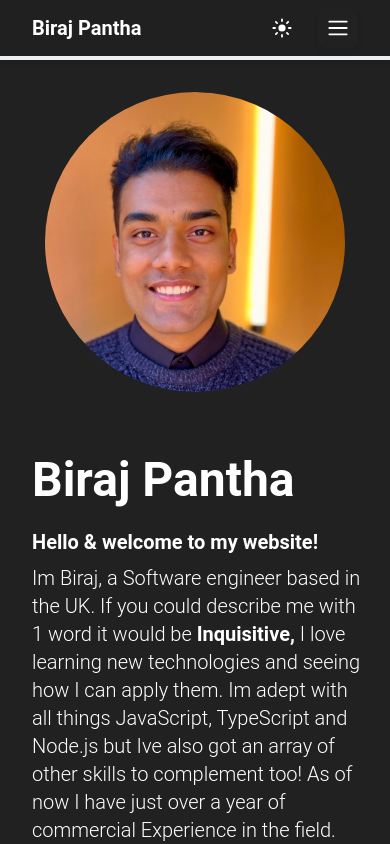
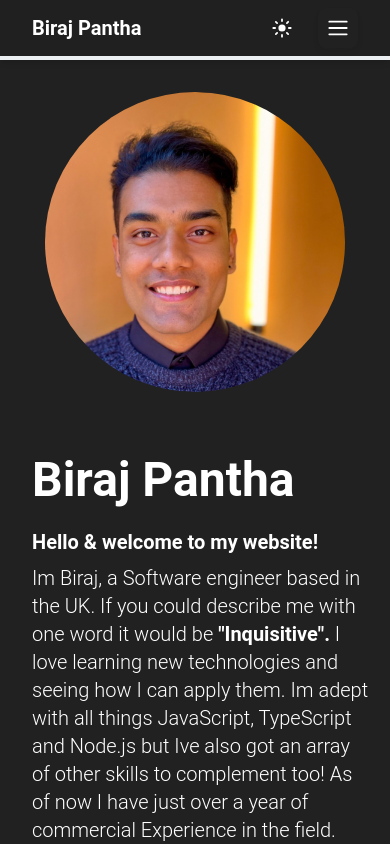
Before and after one commit to bp289/personal-website, a Next.js app: page / in a window 390 px wide. Shown: the top 844 px of the page. Built offline with nearby package versions, Linux system fonts and the light colour scheme.

Commit message:
css updated

```diff
--- /dev/null
+++ b/src/app/clientLayout.js
@@ -0,0 +1,42 @@
+"use client";
+import Navbar from "../components/NavBar";
+import "./globals.css";
+
+import { ThemeProvider } from "@material-tailwind/react";
+import { useEffect, useState } from "react";
+import { lightTheme, darkTheme } from "@/utils/themes";
+
+export default function ClientLayout({ children }) {
+  const [darkMode, setDarkMode] = useState(true);
+
+  const handleTheme = () => {
+    localStorage.setItem("darkMode", !darkMode);
+    setDarkMode(!darkMode);
+  };
+
+  const backGround = darkMode ? "bg-gray-900" : "bg-indigo-50";
+
+  const text = darkMode ? "text-orange-900" : "text-gray-900";
+
+  useEffect(() => {
+    const darkModeInStorage = localStorage.getItem("darkMode");
+    if (darkModeInStorage) {
+      setDarkMode(darkModeInStorage === "true" ? true : false);
+    }
+  }, []);
+
+  return (
+    <html className="h-full overflow-scroll" lang="en">
+      <body className={`${backGround} h-full w-full [&>*]:${text} `}>
+        <ThemeProvider value={darkMode ? darkTheme : lightTheme}>
+          <Navbar
+            darkMode={darkMode}
+            backGround={backGround}
+            onToggleTheme={handleTheme}
+          />
+          {children}
+        </ThemeProvider>
+      </body>
+    </html>
+  );
+}
--- a/src/app/layout.js
+++ b/src/app/layout.js
@@ -1,42 +1,9 @@
-"use client";
-import Navbar from "../components/NavBar";
-import "./globals.css";
+import ClientLayout from "./clientLayout";
 
-import { ThemeProvider } from "@material-tailwind/react";
-import { useEffect, useState } from "react";
-import { lightTheme, darkTheme } from "@/utils/themes";
+export const metadata = {
+  title: "Biraj Pantha",
+};
 
 export default function RootLayout({ children }) {
-  const [darkMode, setDarkMode] = useState(true);
-
-  const handleTheme = () => {
-    localStorage.setItem("darkMode", !darkMode);
-    setDarkMode(!darkMode);
-  };
-
-  const backGround = darkMode ? "bg-gray-900" : "bg-indigo-50";
-
-  const text = darkMode ? "text-orange-900" : "text-gray-900";
-
-  useEffect(() => {
-    const darkModeInStorage = localStorage.getItem("darkMode");
-    if (darkModeInStorage) {
-      setDarkMode(darkModeInStorage === "true" ? true : false);
-    }
-  }, []);
-
-  return (
-    <html className="h-full overflow-scroll" lang="en">
-      <body className={`${backGround} h-full w-full [&>*]:${text} `}>
-        <ThemeProvider value={darkMode ? darkTheme : lightTheme}>
-          <Navbar
-            darkMode={darkMode}
-            backGround={backGround}
-            onToggleTheme={handleTheme}
-          />
-          {children}
-        </ThemeProvider>
-      </body>
-    </html>
-  );
+  return <ClientLayout>{children}</ClientLayout>;
 }
--- a/src/app/page.js
+++ b/src/app/page.js
@@ -10,6 +10,7 @@ import { Typography, Tooltip, useTheme } from "@material-tailwind/react";
 
 const linkedin = "https://www.linkedin.com/in/biraj-pantha/";
 const github = "https://github.com/bp289";
+
 export default function Home({ darkMode }) {
   const { name } = useTheme();
   return (
@@ -29,21 +30,25 @@ export default function Home({ darkMode }) {
         <div className="flex h-full flex-col items-start">
           <div className="flex flex-col lg:flex-row">
             <div className="flex gap-6 flex-col  md:items-start justify-center">
-              <Typography variant="h1" className=" text-5xl md:text-9xl  ml-8">
+              <Typography
+                variant="h1"
+                aria-label="mark"
+                className=" text-5xl md:text-9xl  ml-8"
+              >
                 Biraj Pantha
               </Typography>
               <Typography
                 variant="paragraph"
                 className="text-xl font-light ml-8 mr-5 mb-20"
               >
-                <mark className="text-inherit font-bold bg-transparent block mb-2">
+                <Typography className="font-bold text-xl bg-transparent block mb-2">
                   Hello & welcome to my website!
-                </mark>{" "}
+                </Typography>
                 Im Biraj, a Software engineer based in the UK. If you could
-                describe me with 1 word it would be{" "}
-                <mark className="text-inherit font-bold bg-transparent">
-                  {"Inquisitive"},
-                </mark>{" "}
+                describe me with one word it would be{" "}
+                <Typography className="text-xl inline font-bold bg-transparent">
+                  {'"Inquisitive"'}.
+                </Typography>{" "}
                 I love learning new technologies and seeing how I can apply
                 them. Im adept with all things JavaScript, TypeScript and
                 Node.js but Ive also got an array of other skills to complement
--- a/src/components/NavBar.js
+++ b/src/components/NavBar.js
@@ -62,12 +62,14 @@ export default function NavBar({ onToggleTheme, darkMode, backGround }) {
     >
       <div className=" max-w-screen-2xl mx-auto">
         <div className="flex items-center justify-between text-blue-gray-900">
-          <Typography
-            variant="h1"
-            className="mr-4 cursor-pointer py-1.5 text-xl lg:text-3xl font-bold"
-          >
-            <Link href="/">Biraj Pantha</Link>
-          </Typography>
+          <Link href="/">
+            <Typography
+              variant="h1"
+              className="mr-4 cursor-pointer py-1.5 text-xl lg:text-3xl font-bold"
+            >
+              Biraj Pantha
+            </Typography>
+          </Link>
           <div className="flex items-center gap-4">
             <div className="mr-4 hidden lg:block">{navList}</div>
 
--- a/src/components/ProjectAccordion.js
+++ b/src/components/ProjectAccordion.js
@@ -18,21 +18,20 @@ export function ProjectAccordion({ title, themeName, children }) {
       <AccordionHeader
         className={clsx({
           "border-b-white": themeName === "dark",
-          "border-b-gray-900": themeName === "light",
+          "border-b-gray-900 ": themeName === "light",
         })}
         onClick={() => setOpen((prev) => !prev)}
       >
-        <Typography
-          variant="h6"
-          className="w-full flex flex-row justify-between"
-        >
+        <Typography variant="h6" className="w-full">
           {title}
-          <ChevronUpIcon
-            className={clsx("h-6 w-6 transition ", {
-              "rotate-180": open,
-            })}
-          />
         </Typography>
+        <ChevronUpIcon
+          className={clsx("h-6 w-6 transition duration-0", {
+            "rotate-180": open,
+            "text-white": themeName === "dark",
+            "text-black": themeName === "light",
+          })}
+        />
       </AccordionHeader>
       <AccordionBody className="w-[100%] flex flex-row">
         <Typography variant="paragraph">{children}</Typography>
```
